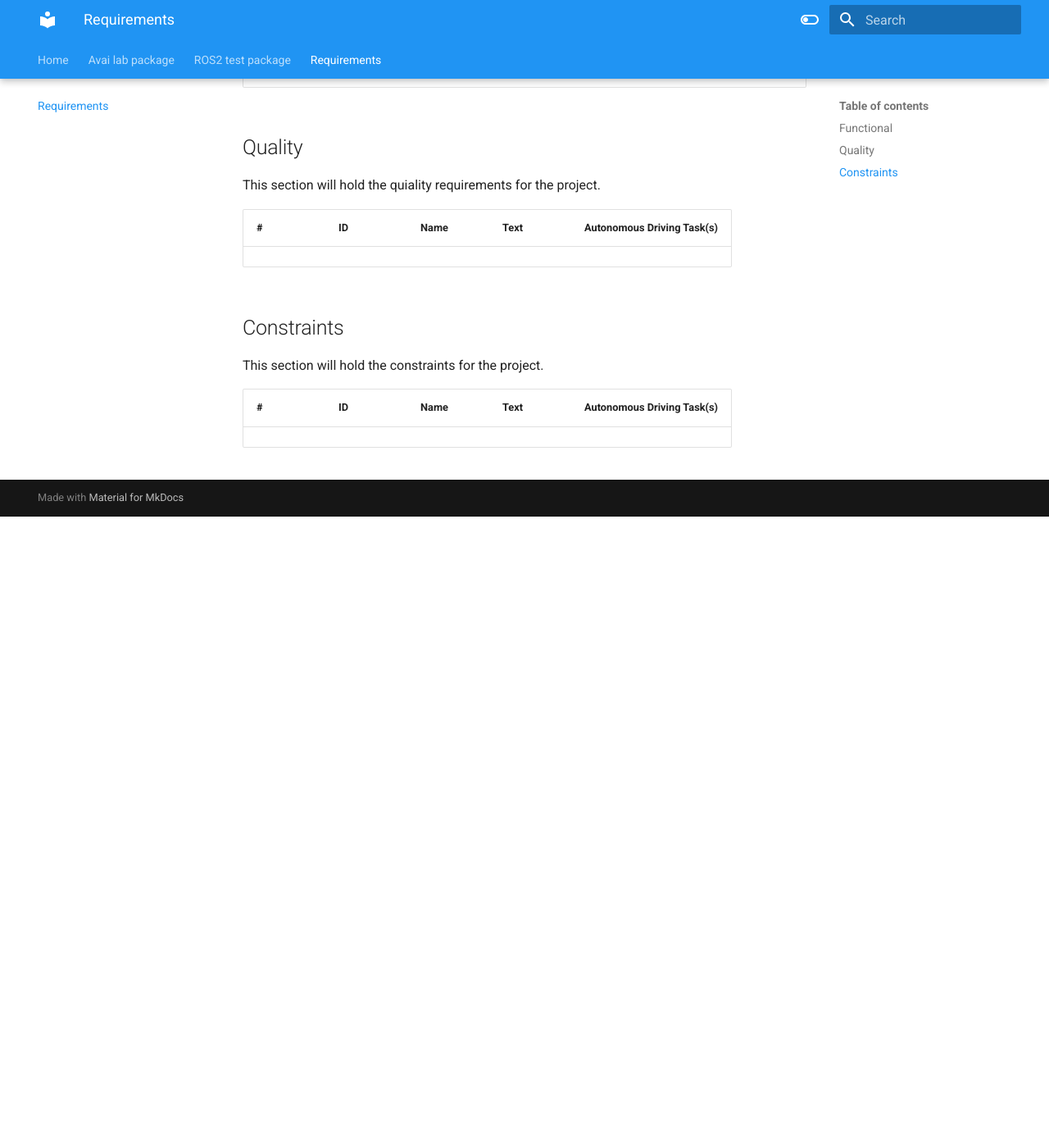
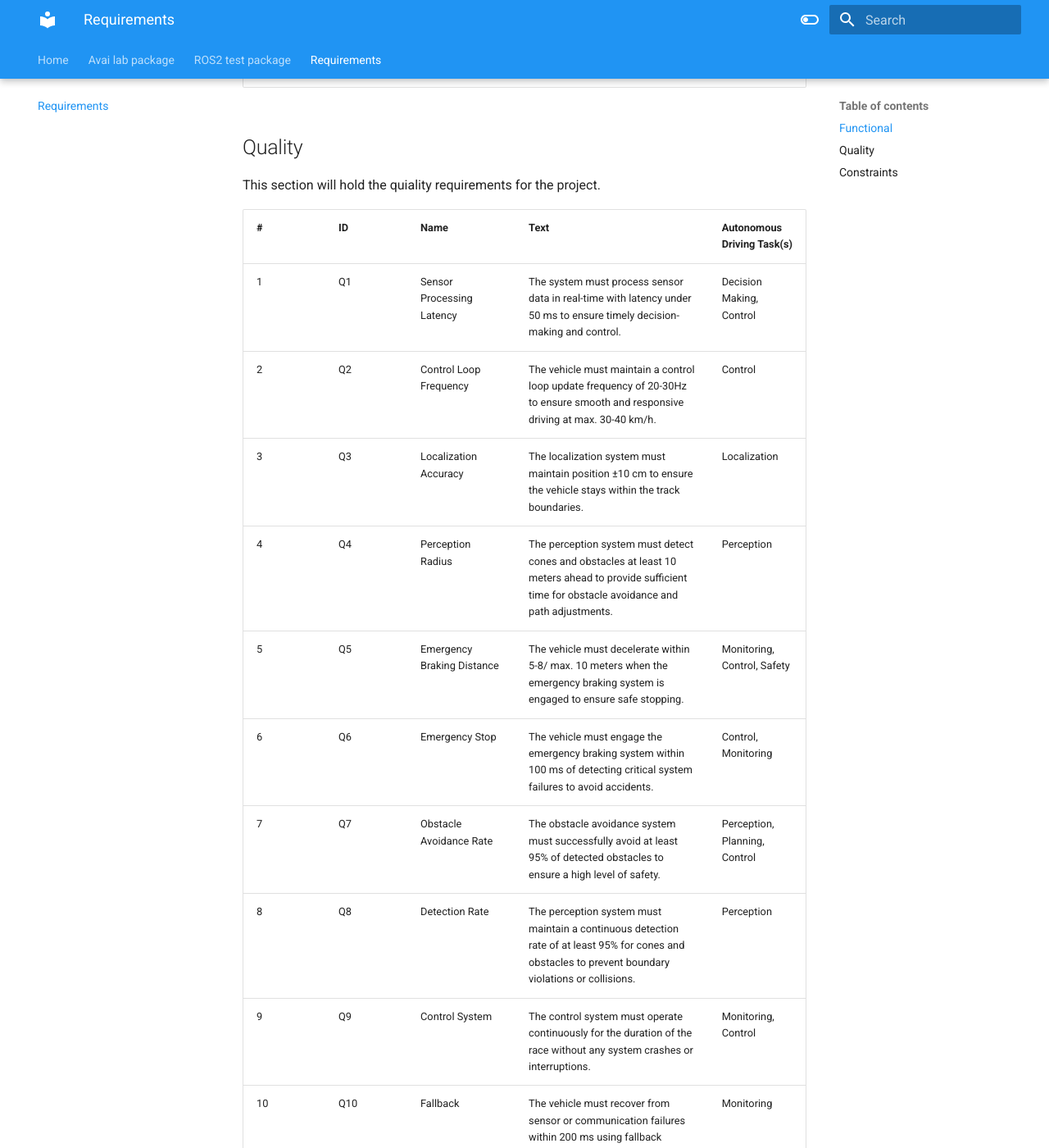
Before and after one commit to VicenteMoraes/race-car-buggy-busters, an MkDocs documentation site: the page built from docs/requirements.md, in a window 1280 px wide and 1400 px high, scrolled down 2179 px. Shown: the whole window at 82% size. Built offline with MkDocs 1.6.1 and Material for MkDocs 9.7.7, drawn with Linux system fonts in a browser that asks for light colours; before the commit the page ends 2809 px from its top, so only the background shows below that; some of the changed text lies outside the part shown.

Commit message:
first batch of quality requirements

```diff
--- a/docs/requirements.md
+++ b/docs/requirements.md
@@ -31,6 +31,21 @@ This section will hold the quiality requirements for the project.
 
 \# | ID | Name | Text | Autonomous Driving Task(s)
 ---|----|------|------|---------------------------
+1 | Q1 | Sensor Processing Latency | The system must process sensor data in real-time with latency under 50 ms to ensure timely decision-making and control. | Decision Making, Control
+2 | Q2 | Control Loop Frequency | The vehicle must maintain a control loop update frequency of 20-30Hz to ensure smooth and responsive driving at max. 30-40 km/h. | Control
+3 | Q3 | Localization Accuracy | The localization system must maintain position ±10 cm to ensure the vehicle stays within the track boundaries. | Localization
+4 | Q4 | Perception Radius | The perception system must detect cones and obstacles at least 10 meters ahead to provide sufficient time for obstacle avoidance and path adjustments. | Perception
+5 | Q5 | Emergency Braking Distance | The vehicle must decelerate within 5-8/ max. 10 meters when the emergency braking system is engaged to ensure safe stopping. | Monitoring, Control, Safety
+6 | Q6 | Emergency Stop | The vehicle must engage the emergency braking system within 100 ms of detecting critical system failures to avoid accidents. | Control, Monitoring
+7 | Q7 | Obstacle Avoidance Rate | The obstacle avoidance system must successfully avoid at least 95% of detected obstacles to ensure a high level of safety. | Perception, Planning, Control
+8 | Q8 | Detection Rate | The perception system must maintain a continuous detection rate of at least 95% for cones and obstacles to prevent boundary violations or collisions. | Perception
+9 | Q9 | Control System | The control system must operate continuously for the duration of the race without any system crashes or interruptions. | Monitoring, Control
+10 | Q10 | Fallback | The vehicle must recover from sensor or communication failures within 200 ms using fallback systems to ensure continuous operation. | Monitoring
+11 | Q11 | Logs | The system must log sensor and control data with timestamps for a post-race analysis without exceeding storage limits. | Monitoring
+12 | Q12 | Hardware Temperature | The compute hardware must maintain stable operation withing a temperature range of 0-50°C to prevent overheating or shutdowns. | Monitoring
+13 | Q13 | Real-Time Data | The system must provide real-time telemetry data to the race team at least once every 100 ms to allow for remote monitoring during the race. | Monitoring
+14 | Q14 | Reconfiguration & Updates | The system must support easy reconfiguration and updates of perception and control algorithms without requiring major code overhauls. | Perception, Control
+15 | Q15 | Diagnostics | The user interface must allow for quick diagnostic checks of system health before and during the race to facilitate rapid troubleshooting. | Monitoring
 
 ## Constraints
 
```
